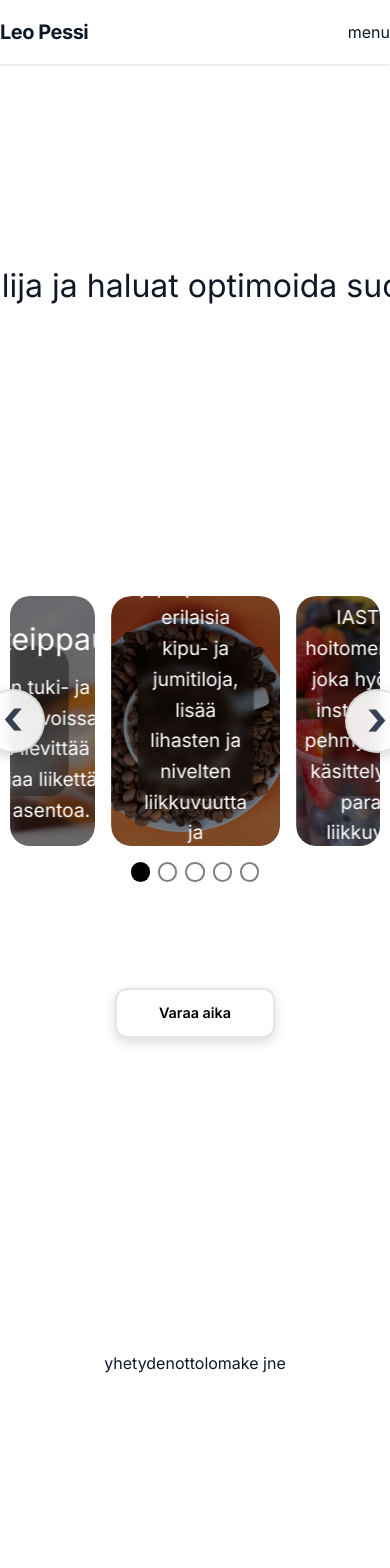
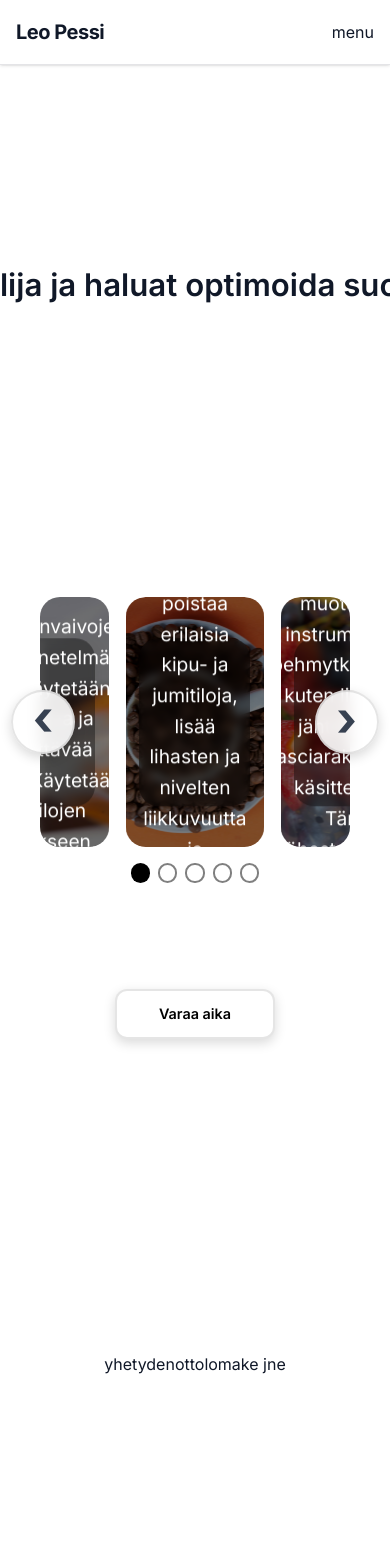
Before and after one commit to J-Laine/leo_ns, a Next.js app: page / in a window 390 px wide. Shown: the top 1568 px of the page. Built offline with nearby package versions, Linux system fonts and the light colour scheme.

Commit message:
Refactor styles and layout for improved responsiveness; update Footer with Google Maps integration and enhance ServiceCarousel text overlay dimensions

```diff
--- a/src/app/globals.css
+++ b/src/app/globals.css
@@ -1,5 +1,4 @@
 /* globals.css */
-@import "tailwindcss/preflight";
 @import "tailwindcss";
 
 /* Configure dark mode for Tailwind v4 */
--- a/src/app/layout.tsx
+++ b/src/app/layout.tsx
@@ -17,7 +17,7 @@ export default function RootLayout({ children }: { children: React.ReactNode })
       <body className={`bg-white text-gray-900 dark:bg-zinc-900 dark:text-zinc-100 ${inter.className}`}>
         <Providers>
           <Navbar />
-          <main className="min-h-screen px-4 sm:px-8 md:px-16 lg:px-32 py-8 space-y-32">
+          <main className="min-h-screen">
             {children}
           </main>
           <Footer />
--- a/src/app/page.tsx
+++ b/src/app/page.tsx
@@ -5,7 +5,7 @@ import { BookingButton } from '@/components/BookingButton';
 export default function Home() {
   return (
     <>
-        <div className="p-8 h-[450px] flex items-center justify-center">
+        <div className="h-[450px] flex items-center justify-center w-full max-w-7xl mx-auto">
           <ClockWordAnimation />
         </div>
         <div className="p-8 h-[450px] flex items-center justify-center">
--- a/src/components/Carousel/ServiceCarousel.tsx
+++ b/src/components/Carousel/ServiceCarousel.tsx
@@ -13,19 +13,19 @@ const slides = [
   {
     title: "Klassinen ja urheiluhieronta",
     description:
-      "Hieronta vähentää tai jopa poistaa erilaisia kipu- ja jumitiloja, lisää lihasten ja nivelten liikkuvuutta ja joustavuutta sekä rauhoittaa ja rentouttaa kehoa.",
+      "Hieronta vähentää tai jopa poistaa erilaisia kipu- ja jumitiloja, lisää lihasten ja nivelten liikkuvuutta ja joustavuuta sekä rauhoittaa ja rentouttaa kehoa.",
     background: "/kahvi.jpg",
   },
   {
     title: "IASTM-käsittely",
     description:
-      "IASTM on hoitomenetelmä, joka hyödyntää instrumentteja pehmytkudosten käsittelyssä. Se parantaa liikkuvuutta, vähentää kipua ja edistää paranemista.",
+      "IASTM (Instrument Assisted Soft Tissue Mobilization) on hoitomenetelmä, joka hyödyntää tietynlaisesti muotoiltuja instrumentteja pehmytkudosten, kuten lihasten, jänteiden ja fasciarakenteiden käsittelyssä. Tämä lähestymistapa on suunniteltu parantamaan kudosten liikkuvuutta, vähentämään kipua ja edistämään paranemista erilaisissa tuki- ja liikuntaelinten vaivoissa.",
     background: "/mansikka.jpg",
   },
   {
     title: "Purentalihashieronta",
     description:
-      "Käytetään mm. narskuttelun, huimauksen, tinnituksen ja päänsäryn hoitoon. Hieronta tehdään sekä suun ulko- että sisäpuolelta, ja käsitellään myös niska-kaula-alue.",
+      "Purentalihashieronta sopii esimerkiksi hampaiden narskuttelusta, huimauksesta, tinnituksesta tai päänsärystä kärsiville. Purentalihashieronnassa käsitellään purentalihaksia sekä suun ulko- että sisäpuolelta. Myös kaulan, niskan ja kallonpohjan lihakset käydään tarkasti läpi.",
     background: "/kokis.jpg",
   },
   {
@@ -37,7 +37,7 @@ const slides = [
   {
     title: "Kinesioteippaus",
     description:
-      "Käytetään tuki- ja liikuntaelinvaivoissa. Teippaus lievittää kipua, ohjaa liikettä ja korjaa asentoa.",
+      "Kinesioteippaus on erilaisten tuki- ja liikuntaelinvaivojen hoitomenetelmä, jossa käytetään joustavaa ja hengittävää teippiä. Käytetään kiputilojen lievitykseen, asennon korjaamiseen sekä liikkeen ohjaamiseen.",
     background: "/lasiV2.jpg",
   },
 ];
--- a/src/components/ClockwordAnimation.tsx
+++ b/src/components/ClockwordAnimation.tsx
@@ -1,4 +1,5 @@
 "use client";
+
 
 import { useEffect, useState } from "react";
 import styles from '../css/ClockWordAnimation.module.css'
--- a/src/components/Footer.tsx
+++ b/src/components/Footer.tsx
@@ -3,12 +3,37 @@ import { MapPin, Phone, Mail } from 'lucide-react';
 
 export function Footer() {
   return (
-    <footer className="border-t border-zinc-200 dark:border-zinc-700 bg-white dark:bg-zinc-900 mt-16">
-      <div className="max-w-7xl mx-auto px-4 sm:px-6 lg:px-8 py-12">
-        <div className="grid grid-cols-1 md:grid-cols-2 lg:grid-cols-3 gap-8">
+    <footer className="border-t border-zinc-200 dark:border-zinc-700 bg-white dark:bg-zinc-900 mt-16 ">
+      <div className=" mx-auto px-4 sm:px-6 lg:px-8 py-8">
+        <div className="grid grid-cols-1 lg:grid-cols-4 gap-8">
 
-          {/* Location Information */}
-          <div className="space-y-4">
+          {/* Empty space - takes up 1 column on large screens (right side) */}
+          <div className="lg:col-span-1">
+            {/* This div creates the empty space on the right */}
+          </div>
+
+          {/* Google Maps - takes up 2 columns on large screens (left side) */}
+          <div className="lg:col-span-2">
+            <h3 className="text-lg font-semibold text-zinc-900 dark:text-zinc-100 mb-4">
+              Löydä meidät
+            </h3>
+            <div className="relative w-full h-64 md:h-80 rounded-lg overflow-hidden border border-zinc-200 dark:border-zinc-700">
+              <iframe
+                src="https://www.google.com/maps/embed?pb=!1m18!1m12!1m3!1d1905.2834567890123!2d23.7610648!3d61.4980128!2m3!1f0!2f0!3f0!3m2!1i1024!2i768!4f13.1!3m3!1m2!1s0x468edf1b4b0c8b7d%3A0x1234567890abcdef!2sAleksanterinkatu%2029%2C%2033100%20Tampere!5e0!3m2!1sfi!2sfi!4v1234567890123!5m2!1sfi!2sfi"
+                width="100%"
+                height="100%"
+                style={{ border: 0 }}
+                allowFullScreen
+                loading="lazy"
+                referrerPolicy="no-referrer-when-downgrade"
+                className="rounded-lg"
+                title="ProHierojat sijainti kartalla"
+              />
+            </div>
+          </div>
+
+          {/* Location Information - takes up 1 column (next to map) */}
+          <div className="space-y-4 lg:col-span-1">
             <h3 className="text-lg font-semibold text-zinc-900 dark:text-zinc-100 mb-4">
               Sijainti
             </h3>
@@ -31,7 +56,7 @@ export function Footer() {
             {/* Social Media Links */}
             <div className="pt-4">
               <h4 className="text-sm font-semibold text-zinc-900 dark:text-zinc-100 mb-3">
-                Seuraa meitä
+                Seuraa minua
               </h4>
               <div className="flex space-x-4">
                 <a
@@ -50,7 +75,7 @@ export function Footer() {
                   aria-label="Instagram"
                 >
                   <svg className="w-5 h-5 text-zinc-600 dark:text-zinc-400" fill="currentColor" viewBox="0 0 24 24">
-                    <path d="M12.017 0C5.396 0 .029 5.367.029 11.987c0 6.618 5.367 11.986 11.988 11.986c6.618 0 11.986-5.368 11.986-11.986C24.003 5.367 18.635.001 12.017.001zM8.449 16.988c-1.297 0-2.448-.73-3.016-1.8-.568-1.07-.568-2.394 0-3.464.568-1.07 1.719-1.8 3.016-1.8 1.297 0 2.448.73 3.016 1.8.568 1.07.568 2.394 0 3.464-.568 1.07-1.719 1.8-3.016 1.8zm7.119 0c-1.297 0-2.448-.73-3.016-1.8-.568-1.07-.568-2.394 0-3.464.568-1.07 1.719-1.8 3.016-1.8 1.297 0 2.448.73 3.016 1.8.568 1.07.568 2.394 0 3.464-.568 1.07-1.719 1.8-3.016 1.8z"/>
+                    <path d="M12 2.163c3.204 0 3.584.012 4.85.07 3.252.148 4.771 1.691 4.919 4.919.058 1.265.069 1.645.069 4.849 0 3.205-.012 3.584-.069 4.849-.149 3.225-1.664 4.771-4.919 4.919-1.266.058-1.644.07-4.85.07-3.204 0-3.584-.012-4.849-.07-3.26-.149-4.771-1.699-4.919-4.92-.058-1.265-.07-1.644-.07-4.849 0-3.204.013-3.583.07-4.849.149-3.227 1.664-4.771 4.919-4.919 1.266-.057 1.645-.069 4.849-.069zm0-2.163c-3.259 0-3.667.014-4.947.072-4.358.2-6.78 2.618-6.98 6.98-.059 1.281-.073 1.689-.073 4.948 0 3.259.014 3.668.072 4.948.2 4.358 2.618 6.78 6.98 6.98 1.281.058 1.689.072 4.948.072 3.259 0 3.668-.014 4.948-.072 4.354-.2 6.782-2.618 6.979-6.98.059-1.28.073-1.689.073-4.948 0-3.259-.014-3.667-.072-4.947-.196-4.354-2.617-6.78-6.979-6.98-1.281-.059-1.69-.073-4.949-.073zm0 5.838c-3.403 0-6.162 2.759-6.162 6.162s2.759 6.163 6.162 6.163 6.162-2.759 6.162-6.163c0-3.403-2.759-6.162-6.162-6.162zm0 10.162c-2.209 0-4-1.79-4-4 0-2.209 1.791-4 4-4s4 1.791 4 4c0 2.21-1.791 4-4 4zm6.406-11.845c-.796 0-1.441.645-1.441 1.44s.645 1.44 1.441 1.44c.795 0 1.439-.645 1.439-1.44s-.644-1.44-1.439-1.44z"/>
                   </svg>
                 </a>
 
@@ -67,25 +92,6 @@ export function Footer() {
             </div>
           </div>
 
-          {/* Google Maps */}
-          <div className="md:col-span-2 lg:col-span-2">
-            <h3 className="text-lg font-semibold text-zinc-900 dark:text-zinc-100 mb-4">
-              Löydä meidät
-            </h3>
-            <div className="relative w-full h-64 md:h-80 rounded-lg overflow-hidden border border-zinc-200 dark:border-zinc-700">
-              <iframe
-                src="https://www.google.com/maps/embed?pb=!1m18!1m12!1m3!1d1905.2834567890123!2d23.7610648!3d61.4980128!2m3!1f0!2f0!3f0!3m2!1i1024!2i768!4f13.1!3m3!1m2!1s0x468edf1b4b0c8b7d%3A0x1234567890abcdef!2sAleksanterinkatu%2029%2C%2033100%20Tampere!5e0!3m2!1sfi!2sfi!4v1234567890123!5m2!1sfi!2sfi"
-                width="100%"
-                height="100%"
-                style={{ border: 0 }}
-                allowFullScreen
-                loading="lazy"
-                referrerPolicy="no-referrer-when-downgrade"
-                className="rounded-lg"
-                title="ProHierojat sijainti kartalla"
-              />
-            </div>
-          </div>
         </div>
 
         {/* Bottom Section */}
--- a/src/css/ClockWordAnimation.module.css
+++ b/src/css/ClockWordAnimation.module.css
@@ -3,7 +3,8 @@
   display: inline-block;
   margin-left: 0.5rem;
   overflow: hidden;
-  transform: scale(2);
+  /* Use viewport width to make it 90% of the viewport (10% smaller) */
+  font-size: clamp(1rem, 8vw, 4rem);
   transform-origin: center;
 }
 
--- a/src/css/ServiceCarousel.module.css
+++ b/src/css/ServiceCarousel.module.css
@@ -34,8 +34,8 @@
 
 .embla__text-overlay {
   position: absolute;
-  max-width: 69%;
-  max-height: 60%;
+  max-width: 80%;
+  max-height: 67%;
   height: 100%;
   width: 100%;
   top: 50%;
```
